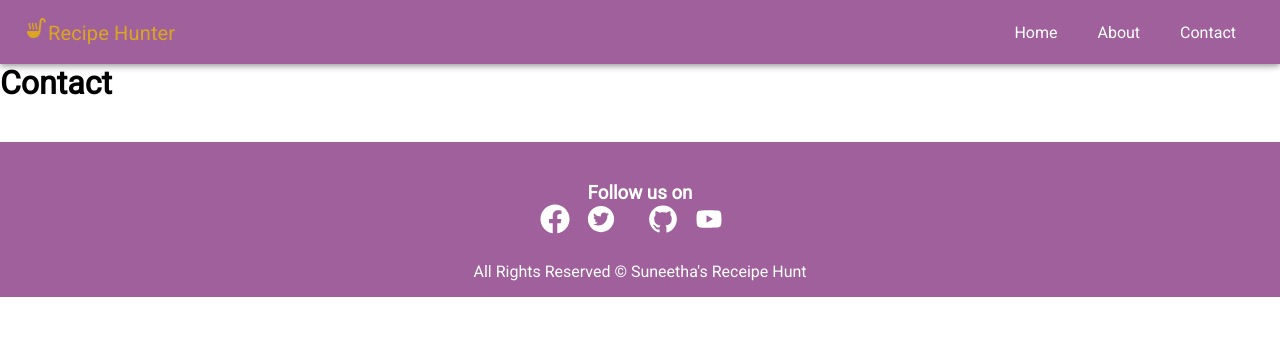
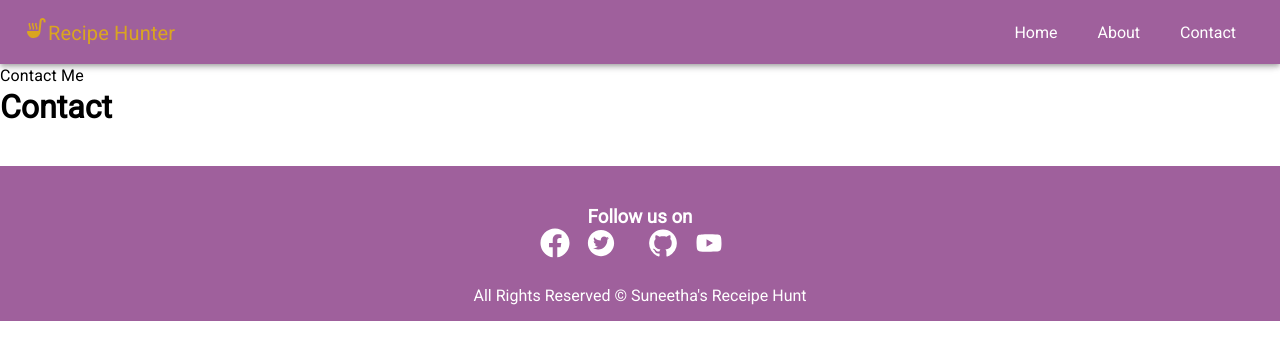
Before and after one commit to Suneetharavi/MyProject2, a React (Create React App) app: page /Contact in a window 1280 px wide. Shown: the top 360 px of the page. Built offline with nearby package versions, Linux system fonts and the light colour scheme; some icons are missing.

Commit message:
added box and Typography in Contact pagez'

```diff
--- a/src/pages/Contact.js
+++ b/src/pages/Contact.js
@@ -1,9 +1,16 @@
 import React from 'react'
 import Layout from '../components/Layout/Layout'
+import { Box, Typography } from '@mui/material'
 
 function Contact() {
   return (
     <Layout>
+      <Box>
+          <Typography>
+                Contact Me
+          </Typography>
+
+      </Box>
       <h1>Contact</h1></Layout>
   )
 }
```
